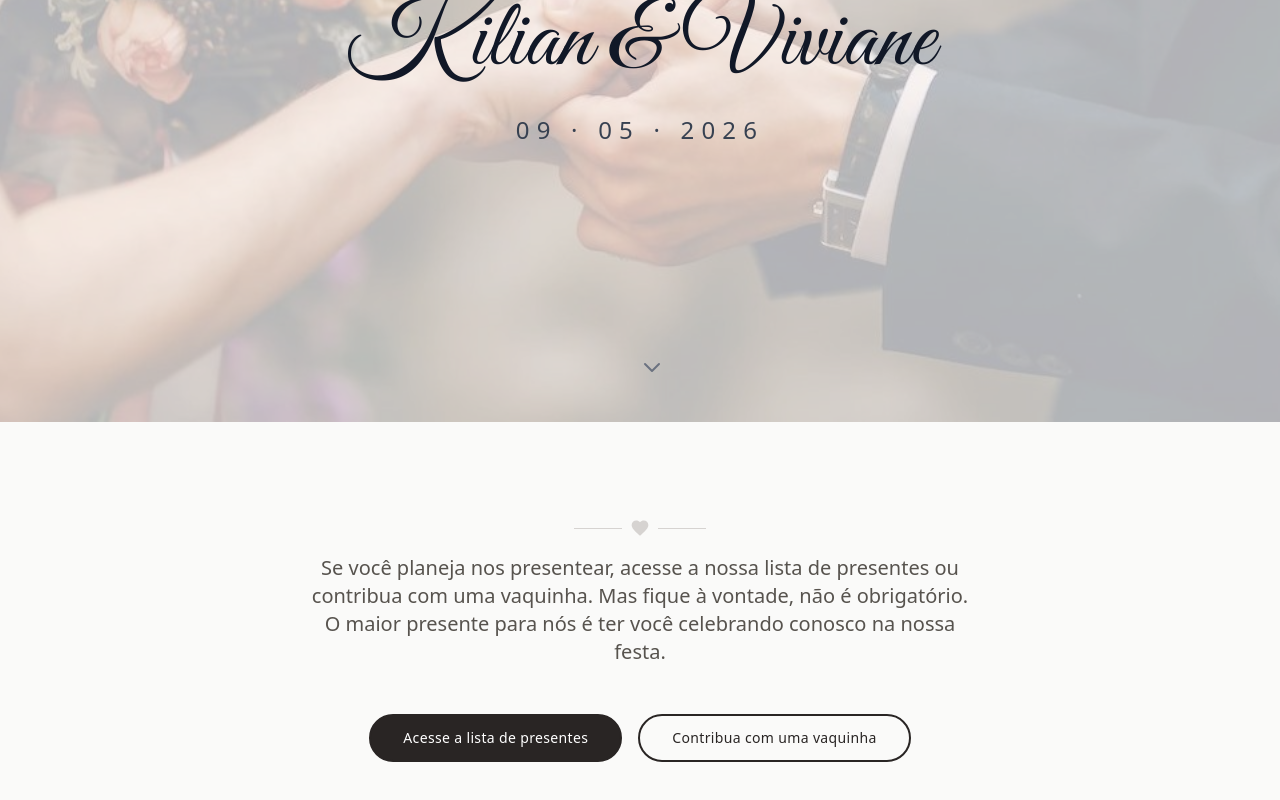
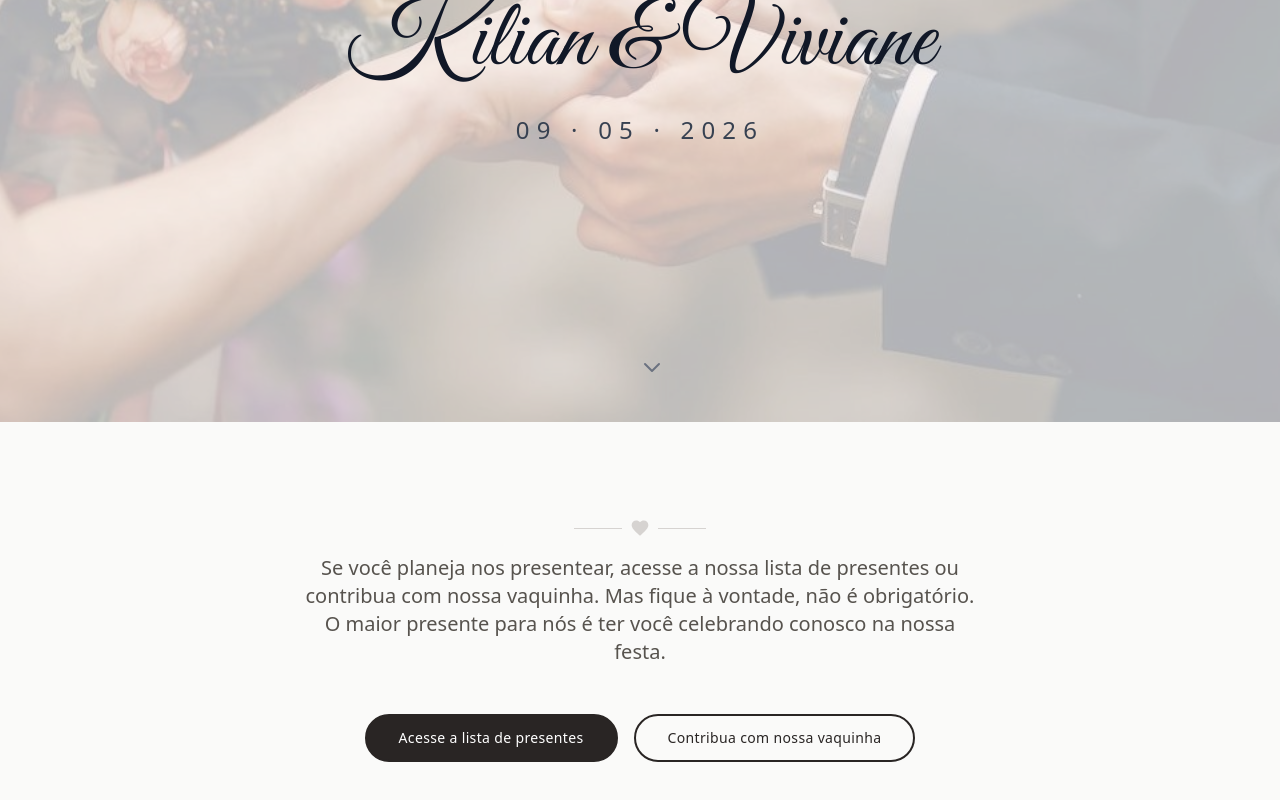
Before and after one commit to kmmelcher/casamento, a Next.js app: page / in a window 1280 px wide. Shown: the part 443-1243 px from the top of the page. Built offline with nearby package versions, Linux system fonts and the light colour scheme; no server answers.

Commit message:
Improve texting

```diff
--- a/app/page.tsx
+++ b/app/page.tsx
@@ -52,11 +52,7 @@ export default function Home() {
         <div className="max-w-2xl mx-auto text-center">
           <div className="mb-4 flex justify-center gap-2 text-stone-300">
             <span className="block w-12 h-px bg-stone-300 self-center" />
-            <svg
-              className="w-5 h-5"
-              fill="currentColor"
-              viewBox="0 0 24 24"
-            >
+            <svg className="w-5 h-5" fill="currentColor" viewBox="0 0 24 24">
               <path d="M12 21.35l-1.45-1.32C5.4 15.36 2 12.28 2 8.5 2 5.42 4.42 3 7.5 3c1.74 0 3.41.81 4.5 2.09C13.09 3.81 14.76 3 16.5 3 19.58 3 22 5.42 22 8.5c0 3.78-3.4 6.86-8.55 11.54L12 21.35z" />
             </svg>
             <span className="block w-12 h-px bg-stone-300 self-center" />
@@ -64,8 +60,9 @@ export default function Home() {
 
           <p className="text-lg sm:text-xl text-stone-600 leading-relaxed">
             Se você planeja nos presentear, acesse a nossa lista de presentes ou
-            contribua com uma vaquinha. Mas fique à vontade, não é obrigatório. O
-            maior presente para nós é ter você celebrando conosco na nossa festa.
+            contribua com nossa vaquinha. Mas fique à vontade, não é
+            obrigatório. O maior presente para nós é ter você celebrando conosco
+            na nossa festa.
           </p>
 
           <div className="mt-12 flex flex-col sm:flex-row gap-4 justify-center">
@@ -79,7 +76,7 @@ export default function Home() {
               href="/presentes#vaquinha"
               className="inline-block rounded-full border-2 border-stone-800 text-stone-800 px-8 py-3 text-sm font-medium tracking-wide hover:bg-stone-800 hover:text-white transition-colors"
             >
-              Contribua com uma vaquinha
+              Contribua com nossa vaquinha
             </Link>
           </div>
         </div>
```
Also changed, not shown: data/gifts.json (+7 -7 lines).
